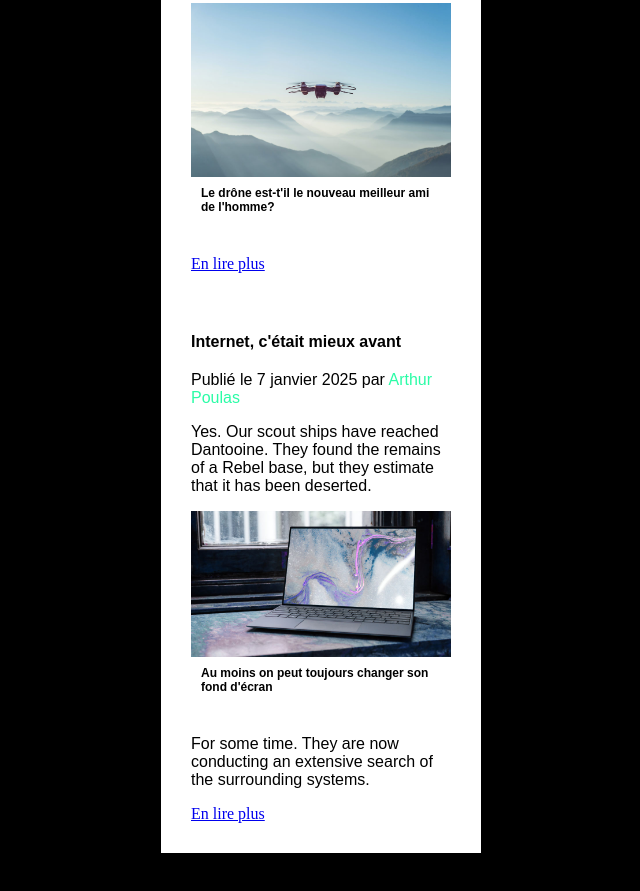
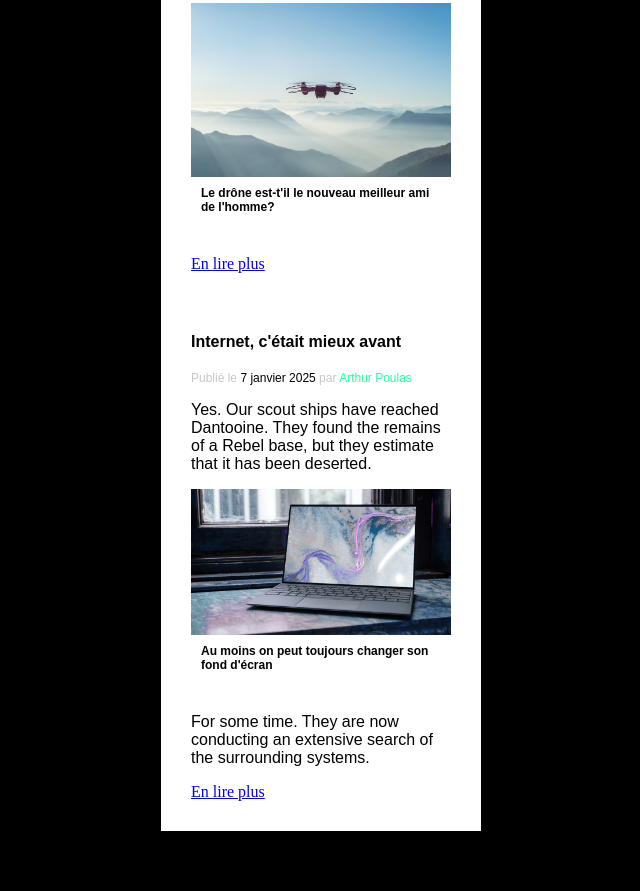
Before and after one commit to deavetheferret/14-techmag, a plain HTML site: page index.html in a window 1280 px wide. Shown: the part 728-1619 px from the top of the page, without its empty margins (319-959 px from the left). Drawn offline with Linux system fonts and the light colour scheme; a web font is replaced by a local one.

Commit message:
class-added-to-p-in-article-index//html

```diff
--- a/index.html
+++ b/index.html
@@ -46,7 +46,7 @@
       </article>
       <article>
         <h1>Internet, c'était mieux avant</h1>
-        <p>
+        <p class="post-info">
           Publié le <span class="post-date">7 janvier 2025</span> par <span class="post-author">Arthur Poulas</span>
         </p>
         <p>
```
